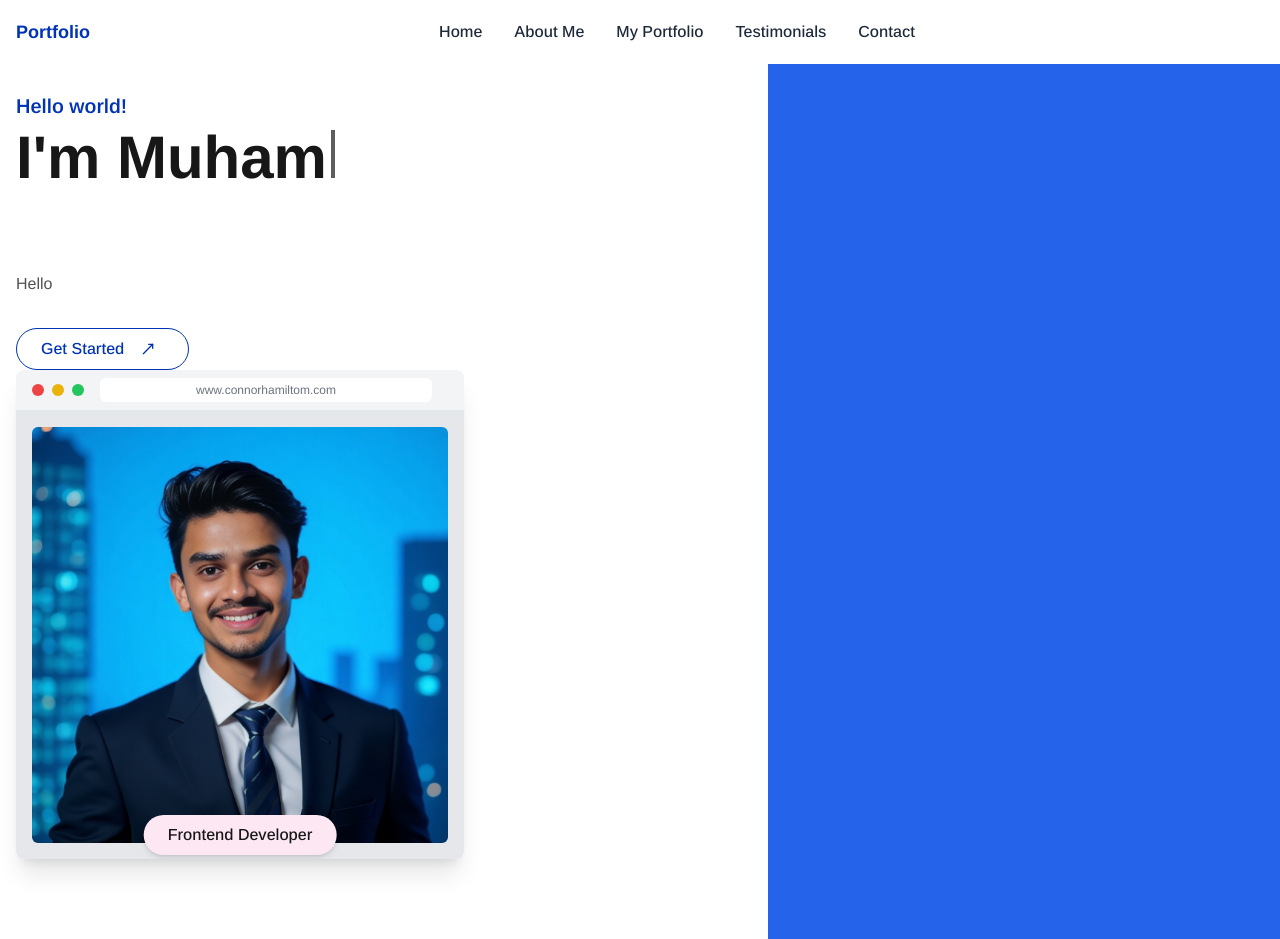
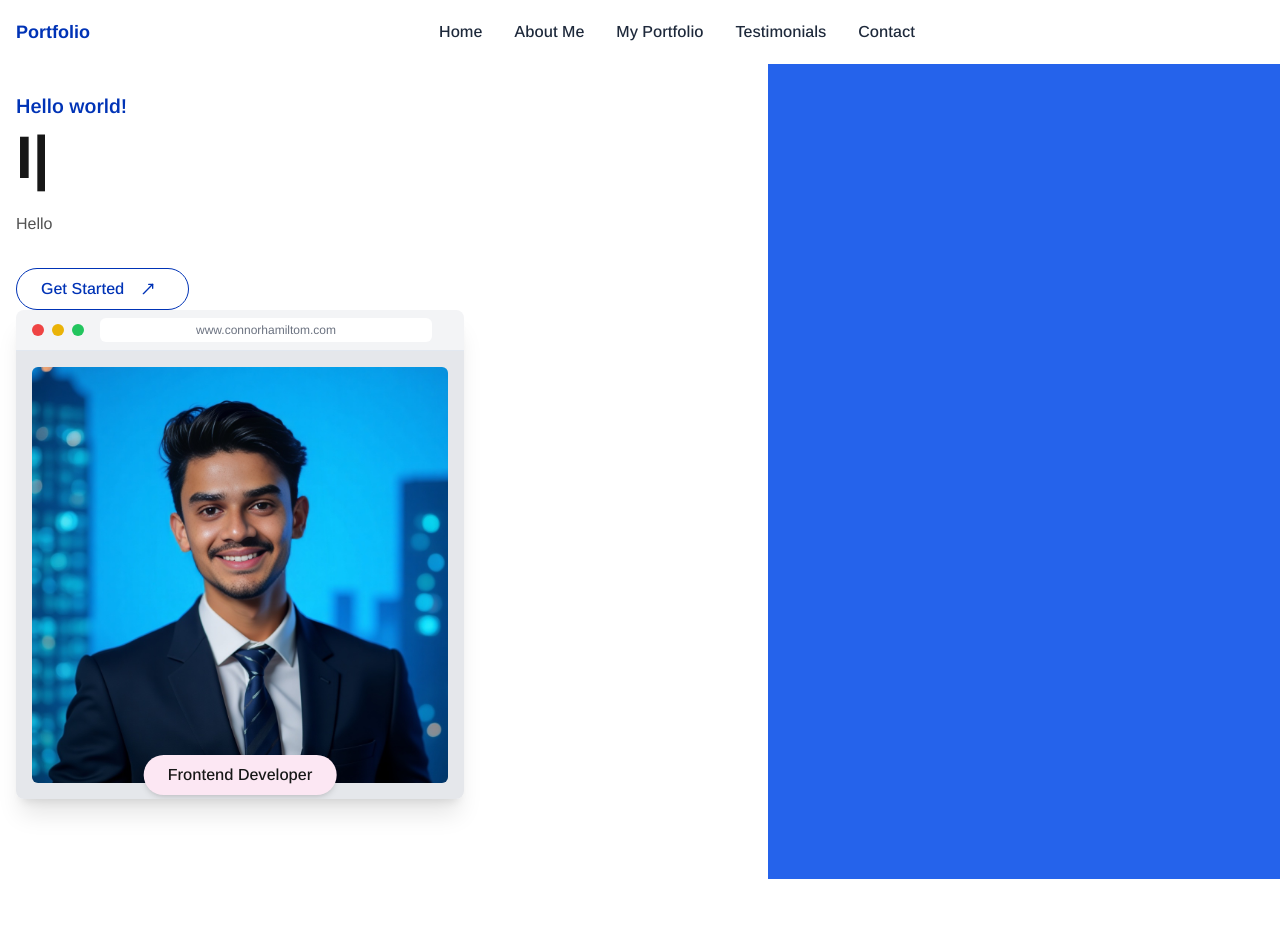
Before and after one commit to githubSubhanKhan/portfolio, a React (Vite) app: page / in a window 1280 px wide. After the commit the page ends 879 px from the top, so only its background shows below. Built offline with nearby package versions, Linux system fonts and the light colour scheme.

Commit message:
updated animation with package

```diff
--- a/package.json
+++ b/package.json
@@ -29,6 +29,7 @@
     "react-dom": "^18.2.0",
     "react-router-dom": "^6.16.0",
     "react-scroll": "^1.9.3",
+    "react-type-animation": "^3.2.0",
     "react-wrap-balancer": "^1.1.0",
     "tailwind-merge": "^1.14.0",
     "tailwindcss-animate": "^1.0.7"
--- a/src/pages/HeroSection.tsx
+++ b/src/pages/HeroSection.tsx
@@ -2,81 +2,10 @@ import { Link } from "react-router-dom";
 import image from "../components/images/Professional_Profile_Pic.jpg";
 import { MoveUpRight } from "lucide-react";
 import { useState, useEffect } from 'react';
+import { TypeAnimation } from 'react-type-animation';
+
 
 const HeroSection = () => {
-  const [firstName, setFirstName] = useState("");
-  const [lastName, setLastName] = useState("");
-  const fullName = { first: "Muhammad", last: "Subhan Khan" };
-  const [isDeleting, setIsDeleting] = useState(false);
-  const [isTypingFirstName, setIsTypingFirstName] = useState(true);
-  const [loopNum, setLoopNum] = useState(0);
-  const [typingSpeed, setTypingSpeed] = useState(150);
-
-  useEffect(() => {
-    const timer = setTimeout(() => {
-      handleTyping();
-    }, typingSpeed);
-
-    return () => clearTimeout(timer);
-  }, [firstName, lastName, isDeleting, isTypingFirstName]);
-
-  const handleTyping = () => {
-    // Set typing speed based on action (typing vs deleting)
-    setTypingSpeed(isDeleting ? 75 : 150);
-
-    if (isTypingFirstName) {
-      // Handle typing the first name
-      if (!isDeleting && firstName === fullName.first) {
-        // First name complete, move to last name
-        setIsTypingFirstName(false);
-        return;
-      }
-
-      if (isDeleting && firstName === "") {
-        // Finished deleting first name, restart cycle
-        setIsDeleting(false);
-        setLoopNum(loopNum + 1);
-        setTypingSpeed(500); // Pause before retyping
-        return;
-      }
-
-      // Calculate the next part of first name
-      const currentIndex = isDeleting
-        ? firstName.length - 1
-        : firstName.length;
-
-      const newText = isDeleting
-        ? firstName.substring(0, currentIndex)
-        : fullName.first.substring(0, currentIndex + 1);
-
-      setFirstName(newText);
-    } else {
-      // Handle typing the last name
-      if (!isDeleting && lastName === fullName.last) {
-        // Once we've typed everything, pause then start deleting
-        setIsDeleting(true);
-        setTypingSpeed(2000); // Pause at the end
-        return;
-      }
-
-      if (isDeleting && lastName === "") {
-        // If last name is deleted, go back to first name
-        setIsTypingFirstName(true);
-        return;
-      }
-
-      // Calculate the next part of last name
-      const currentIndex = isDeleting
-        ? lastName.length - 1
-        : lastName.length;
-
-      const newText = isDeleting
-        ? lastName.substring(0, currentIndex)
-        : fullName.last.substring(0, currentIndex + 1);
-
-      setLastName(newText);
-    }
-  };
   return (
     <section className="relative w-full min-h-screen flex items-center overflow-hidden pt-3">
       {/* Background Color - Blue background that covers right portion on desktop */}
@@ -90,16 +19,19 @@ const HeroSection = () => {
             <h3 className="text-primary font-semibold text-xl mb-2">
               Hello world!
             </h3>
-            <h1 className="text-4xl md:text-5xl lg:text-6xl font-bold mb-6 text-neutral-900">
-              I'm <span className="inline-block">{firstName}</span>
-              {isTypingFirstName && (
-                <span className="inline-block w-1 h-8 md:h-10 lg:h-12 bg-neutral-900 ml-1 animate-pulse" />
-              )}
-              <br />
-              <span className="inline-block">{lastName}</span>
-              {!isTypingFirstName && (
-                <span className="inline-block w-1 h-8 md:h-10 lg:h-12 bg-neutral-900 ml-1 animate-pulse" />
-              )}
+            <h1 className="text-4xl md:text-5xl lg:text-6xl font-bold mb-6 text-neutral-900 whitespace-pre-line">
+              <TypeAnimation
+                sequence={[
+                  "I'm Muhammad\nSubhan Khan",
+                  2000,
+                  '',
+                  500,
+                ]}
+                wrapper="span"
+                cursor={true}
+                repeat={Infinity}
+                style={{ display: 'inline-block' }}
+              />
             </h1>
             <p className="text-neutral-600 mb-8 max-w-md">
               Hello
```
Also changed, not shown: 1 other file (tests, documents, lock files or other folders).
